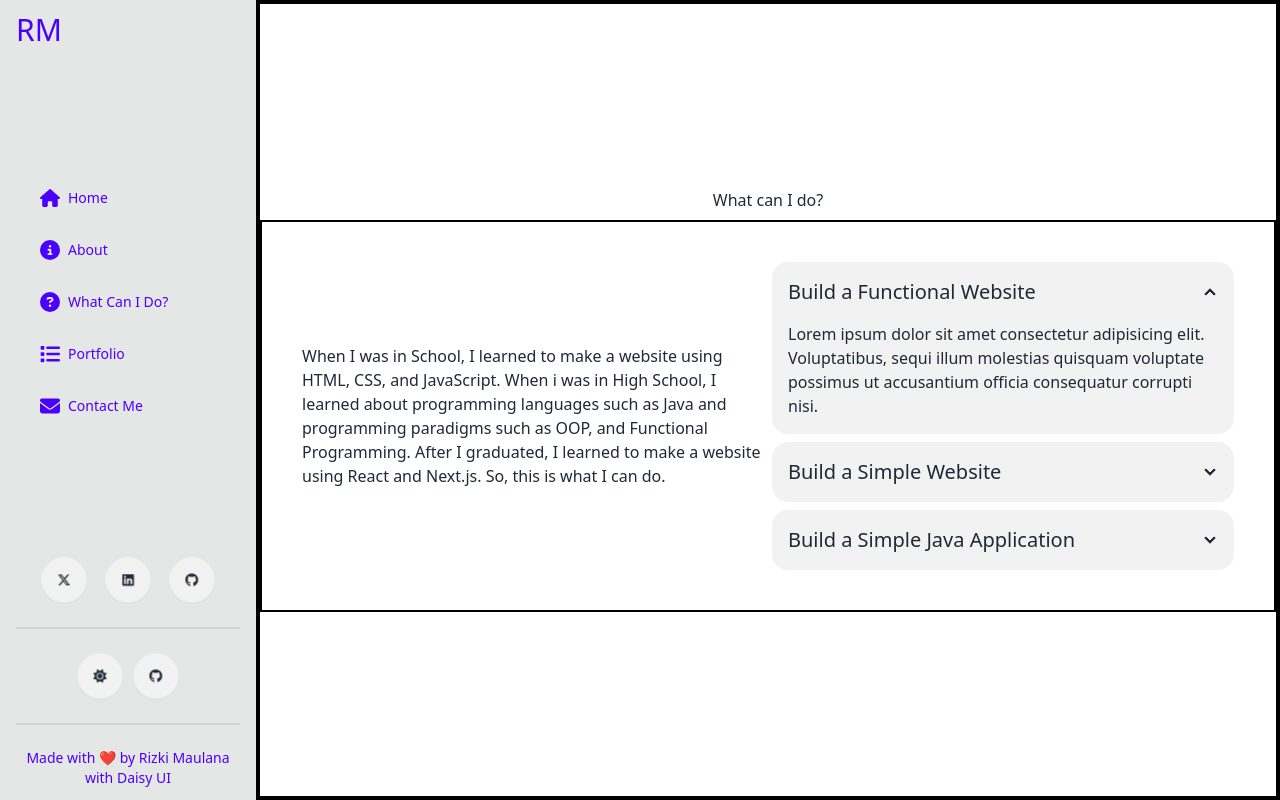
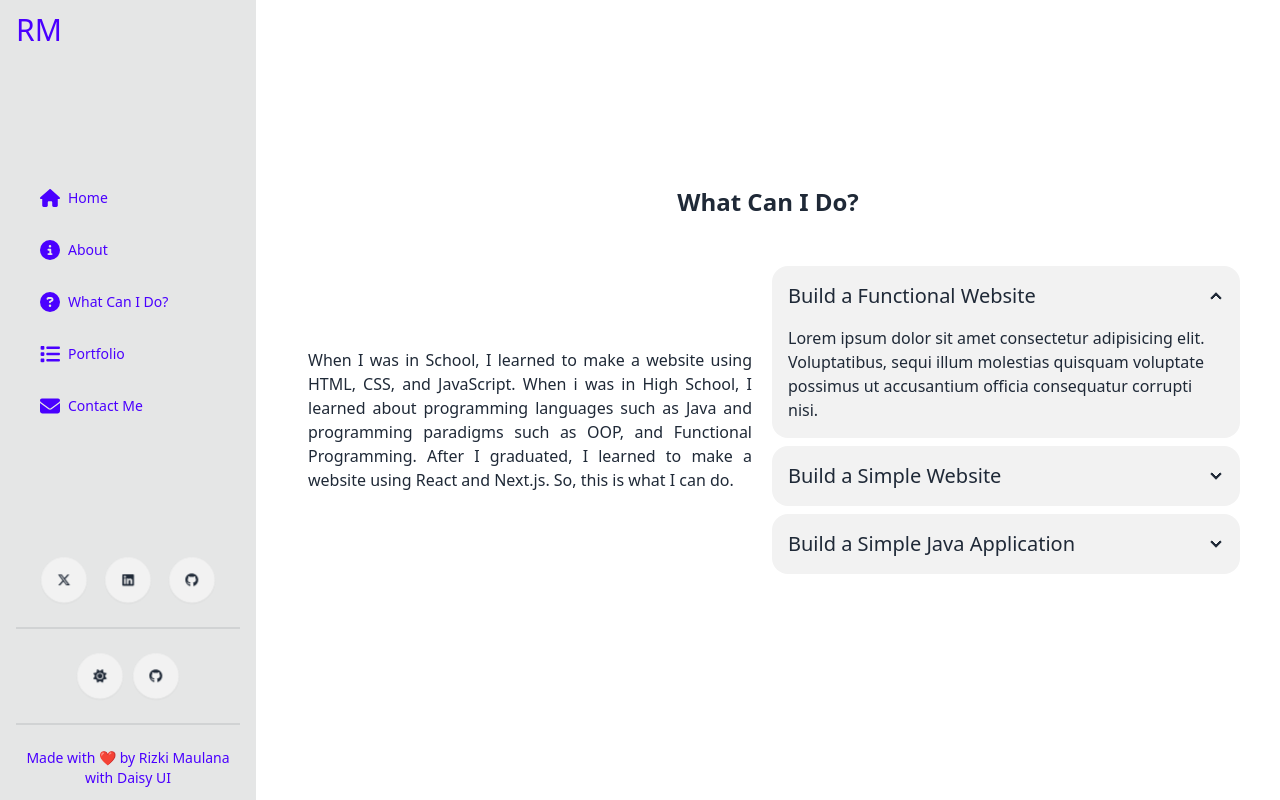
Before and after one commit to RizkiMaula/rizkima-portfolio, a React (Vite) app: page /what-can-i-do in a window 1280 px wide. Built offline with nearby package versions, Linux system fonts and the light colour scheme.

Commit message:
make the md looks good

```diff
--- a/src/components/elements/AboutMe.jsx
+++ b/src/components/elements/AboutMe.jsx
@@ -16,7 +16,7 @@ const AboutMe = () => {
           />
           <h1 className="text-2xl font-bold text-primary">Rizki Maulana</h1>
           <h1>
-            <span className="font-bold text-primary">Web Developer</span> based in <span>Jakarta</span>
+            <span className="font-bold text-primary">Web Developer</span> based in <span className="font-bold text-primary">Jakarta</span>
           </h1>
           <Link
             to={'#'}
@@ -51,14 +51,14 @@ const AboutMe = () => {
           <div className="grid grid-cols-1 gap-5 p-1 md:grid-cols-2">
             <div className="flex flex-col gap-2 p-3">
               <h1 className="font-bold text-primary">Introduction</h1>
-              <p>
+              <p className="text-justify">
                 Lorem ipsum dolor sit amet consectetur adipisicing elit. Sequi eaque perspiciatis debitis doloremque ipsum deleniti aut tempora. Ut dignissimos doloremque voluptas nisi natus a consectetur. Dignissimos optio eaque dolores
                 quae ad.
               </p>
             </div>
             <div className="flex flex-col gap-2 p-3 ">
               <h1 className="font-bold text-primary">5+ Projects Completed</h1>
-              <p>
+              <p className="text-justify">
                 Lorem ipsum dolor sit amet consectetur adipisicing elit. Ad nihil, vel dolor vitae iste, id cum commodi laudantium earum provident soluta architecto, voluptas natus velit ut beatae qui! Incidunt sapiente exercitationem
                 animi.
               </p>
--- a/src/components/elements/ContactMe.jsx
+++ b/src/components/elements/ContactMe.jsx
@@ -21,6 +21,7 @@ const ContactMe = () => {
             </Link>
             <Link
               to="https://github.com/rizkimaula"
+              target="_blank"
               className="btn"
             >
               Github
--- a/src/components/elements/DoContent.jsx
+++ b/src/components/elements/DoContent.jsx
@@ -1,10 +1,10 @@
 const DoContent = () => {
   return (
-    <div className="flex flex-col items-center justify-center gap-2 border-4 border-black">
-      <h1>What can I do?</h1>
-      <div className="grid w-full grid-cols-1 gap-2 p-10 mx-auto border-2 border-black md:grid-cols-2 place-items-center">
-        <div className="w-full">
-          <p>
+    <div className="flex flex-col items-center justify-center gap-2">
+      <h1 className="text-2xl font-bold">What Can I Do?</h1>
+      <div className="grid grid-cols-1 gap-2 p-10 md:grid-cols-2 place-items-center">
+        <div className="w-full gap-2 p-3">
+          <p className="text-justify">
             When I was in School, I learned to make a website using HTML, CSS, and JavaScript. When i was in High School, I learned about programming languages such as Java and programming paradigms such as OOP, and Functional Programming.
             After I graduated, I learned to make a website using React and Next.js. So, this is what I can do.
           </p>
--- a/src/components/elements/Hero.jsx
+++ b/src/components/elements/Hero.jsx
@@ -12,7 +12,7 @@ const Hero = () => {
             <h1 className="text-5xl font-bold">
               Hi! I am <b className="text-primary">Rizki Maulana</b>
             </h1>
-            <p className="py-6">Provident cupiditate voluptatem et in. Quaerat fugiat ut assumenda excepturi exercitationem quasi. In deleniti eaque aut repudiandae et a id nisi.</p>
+            <p className="py-6 text-justify">Provident cupiditate voluptatem et in. Quaerat fugiat ut assumenda excepturi exercitationem quasi. In deleniti eaque aut repudiandae et a id nisi.</p>
             <button
               onClick={() => {
                 window.location.href = '/about';
--- a/src/components/elements/NonscrollLayout.jsx
+++ b/src/components/elements/NonscrollLayout.jsx
@@ -1,24 +1,11 @@
-import useTheme from '../../hooks/useTheme';
 import MdSidebar from './MdSidebar';
 
 // eslint-disable-next-line react/prop-types
 const NonsrollableLayout = ({ sidebar = <MdSidebar />, content }) => {
-  const [theme, setTheme] = useTheme();
-
-  console.log(`dari layout: ${theme}`);
-
   return (
-    <div
-      data-theme={theme}
-      className="grid grid-cols-[20%_80%] min-h-screen "
-    >
-      {/* {content} */}
-      {/* Sidebar */}
+    <div className="grid grid-cols-[20%_80%] min-h-screen ">
       {sidebar}
-      {/* Hero */}
-      {/* <div className="grid grid-rows-1"> */}
       {content}
-      {/* </div> */}
     </div>
   );
 };
--- a/src/components/elements/PortfolioContent.jsx
+++ b/src/components/elements/PortfolioContent.jsx
@@ -2,9 +2,9 @@ import Card from '../fragments/Card';
 
 const PortfolioContent = () => {
   return (
-    <div className="flex flex-col items-center justify-center min-h-screen border-2 border-black ">
-      <h1>Portfolio</h1>
-      <div className="grid grid-cols-1 col-end-1 gap-[1rem] border-2 border-black md:grid-cols-4 p-4 ">
+    <div className="flex flex-col items-center justify-center min-h-screen">
+      <h1 className="text-2xl font-bold p-4 text-primary">Portfolio</h1>
+      <div className="grid grid-cols-1 col-end-1 gap-[1rem] lg:grid-cols-3 md:grid-cols-2 p-4 ">
         <Card
           directLink="https://github.com/rizkimaula"
           img="https://robocuts.com/wp-content/uploads/2012/01/blog-im-1100x500.jpg"
--- a/src/components/elements/ScrollableLayout.jsx
+++ b/src/components/elements/ScrollableLayout.jsx
@@ -4,10 +4,7 @@ import MdSidebar from './MdSidebar';
 const ScrollableLayout = ({ sidebar = <MdSidebar />, content }) => {
   return (
     <div className="grid grid-cols-[20%_80%] min-h-screen">
-      {/* Sidebar */}
       <div className="sticky top-0 h-screen text-white ">{sidebar}</div>
-
-      {/* Hero */}
       <div className="grid grid-rows-1">{content}</div>
     </div>
   );
--- a/src/pages/Notfound.jsx
+++ b/src/pages/Notfound.jsx
@@ -1,7 +1,17 @@
+import { Link } from 'react-router';
+
 const NotFound = () => {
   return (
-    <div>
-      <h1>Not Found</h1>
+    <div className="flex flex-col justify-center p-10 items-center gap-4">
+      <h1 className="text-4xl text-warning">404</h1>
+      <p className="text-2xl">Page Not Found</p>
+      <p className="text-lg">Sorry, we couldn&apos;t find the page you&apos;re looking for.</p>
+      <Link
+        to="/"
+        className="btn btn-primary hover:bg-secondary hover:text-white"
+      >
+        Back to home
+      </Link>
     </div>
   );
 };
```
Also changed, not shown: src/langs/en.js (added), src/langs/id.js (added), src/langs/zh.js (added).
